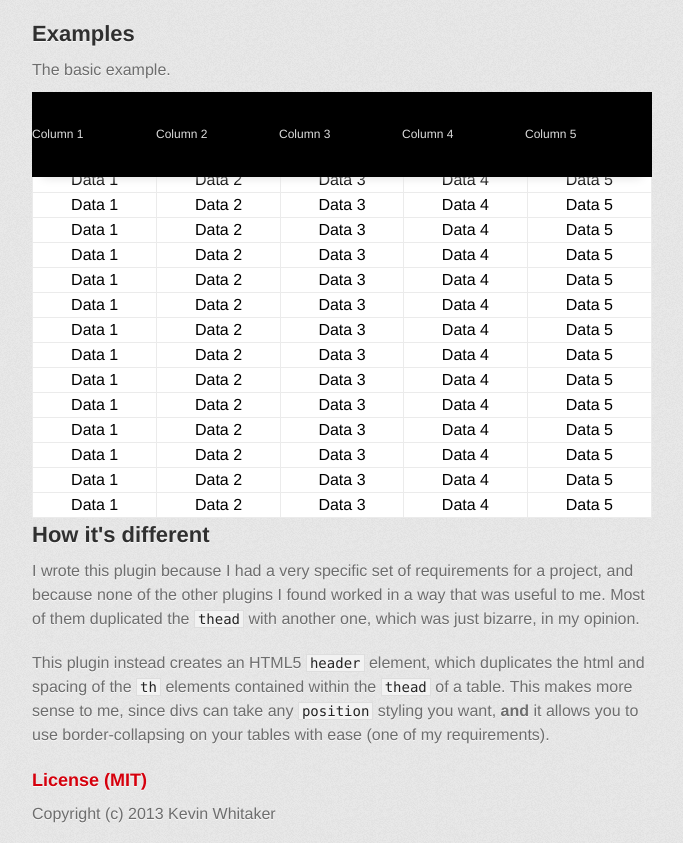
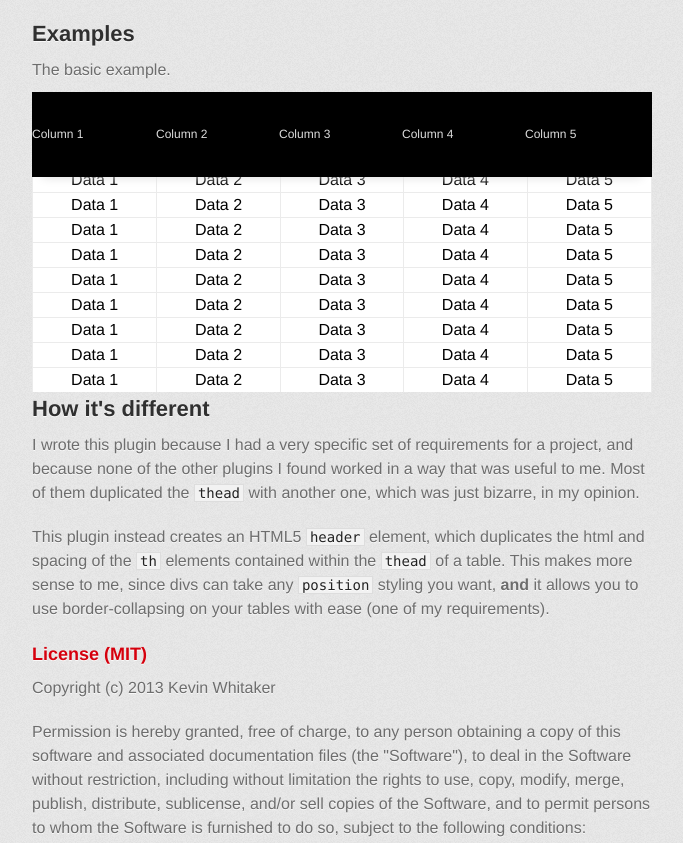
Before and after one commit to kwhitaker/ya-fixed-table-header, a plain HTML site: page index.html in a window 1280 px wide. Shown: the part 1061-1904 px from the top of the page, without its empty margins (298-981 px from the left). Drawn offline with nearby package versions, Linux system fonts and the light colour scheme; a web font is replaced by a local one.

Commit message:
Fixing a call

```diff
--- a/index.html
+++ b/index.html
@@ -245,7 +245,7 @@
   <script src="javascripts/jquery.ya-fixed-table-header.min.js"></script>
   <script type="text/javascript">
     $(document).ready(function(){
-      $("#example1").yaFixedHeader();
+      $("#example1").yaFixedHeader({height: "300px"});
     });
   </script>
   </body>
```
